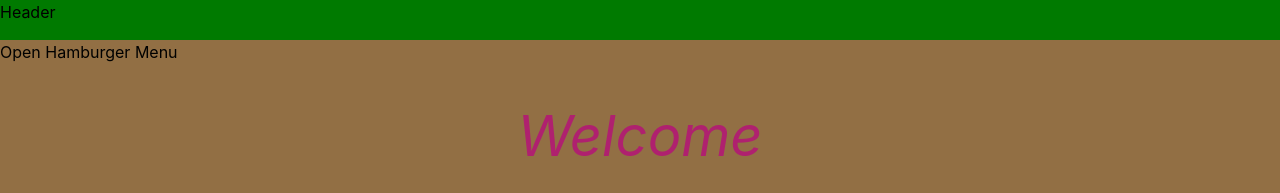
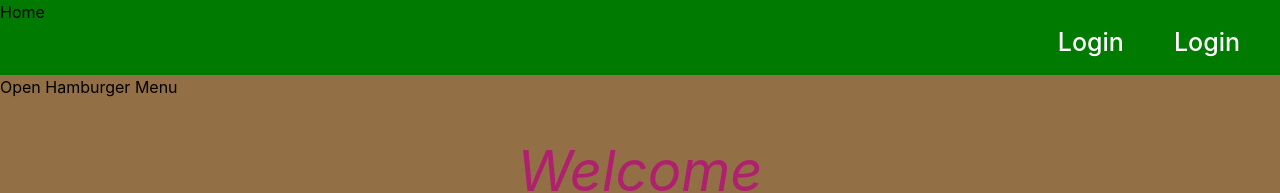
Before and after one commit to Dimitar101/Learninglingo---Project-Sep-, a React (Vite) app: page / in a window 1280 px wide. Shown: the top 193 px of the page. Built offline with nearby package versions, Linux system fonts and the light colour scheme.

Commit message:
some header links css work

```diff
--- a/src/App.jsx
+++ b/src/App.jsx
@@ -4,7 +4,7 @@ import { Routes, Route } from 'react-router'
 
 import Header from './components/header/Header'
 import Footer from './components/footer/Footer'
-// import Login from './components/login/Login'
+import Login from './components/login/Login'
 import Home from './components/home/Home'
 import ChessSquares from './components/home/bigDoor/chessSquares/ChessSquares'
 // import SmallDoor from './components/hamburgerMenu/smallDoor/SmallDoor'
@@ -23,11 +23,10 @@ export default function App() {
                 <Route path="/" element={<Home />} />
                 <Route path="/chessling" element={<ChessSquares />} />
                 <Route path="/rest-timer" element={<RestTimer />} />
+                <Route path="/login" element={<Login />} />
             </Routes>
 
             <Footer />
-
-            {/* <Login /> */}
         </>
     );
 }
--- a/src/components/header/Header.jsx
+++ b/src/components/header/Header.jsx
@@ -1,10 +1,17 @@
+import { Link } from 'react-router'
 import styles from './header.module.css'
 
 
 export default function Header() {
     return (
-        <>
-            <h1 className={styles['headerBackground']}>Header</h1>
-        </>
+        <header>
+            <Link to="/">Home</Link>
+
+            <nav>
+                <Link to="/login" className={styles['navLinks']}>Login</Link>
+                <Link to="/login" className={styles['navLinks']}>Login</Link>
+            </nav>
+
+        </header>
     );
 }
--- a/src/components/header/header.module.css
+++ b/src/components/header/header.module.css
@@ -1,4 +1,19 @@
-.headerBackground {
+header {
     background-color: rgb(0, 122, 0);
-    height: 40px;
+    height: 75px;
+    /* display: flex; */
+
 }
+
+header nav {
+    display: flex;
+    justify-content: right;
+    padding-right: 40px;
+    gap: 50px;
+}
+
+.navLinks {
+    color: white;
+    font-size: 25px;
+    font-weight: 500;
+}
--- a/src/components/home/bigDoor/cards.js
+++ b/src/components/home/bigDoor/cards.js
@@ -3,21 +3,21 @@ const cards =
     "1": {
         "id": "1",
         "gameName": "XXX",
-        "img": "../../src/assets/calc.jpg",
+        "img": "xxx",
         "description": "Practicing arithmetic and multiplication for young learners, emphasizing simplicity and fun – very easy and super engaging.",
         "path": "/calculator"
     },
     "2": {
         "id": "2",
         "gameName": "XXX",
-        "img": "../../src/assets/ch.jpg",
+        "img": "xxx",
         "description": "asd",
         "path": "/chessling"
     },
     "3": {
         "id": "3",
         "gameName": "XXX",
-        "img": "../../src/assets/geo.jpg",
+        "img": "xxx",
         "description": "Browse, upload, and like inspirational quotes that uplift and motivate. Join a community that spreads positivity daily.",
         "path": "/geo"
     },
```
